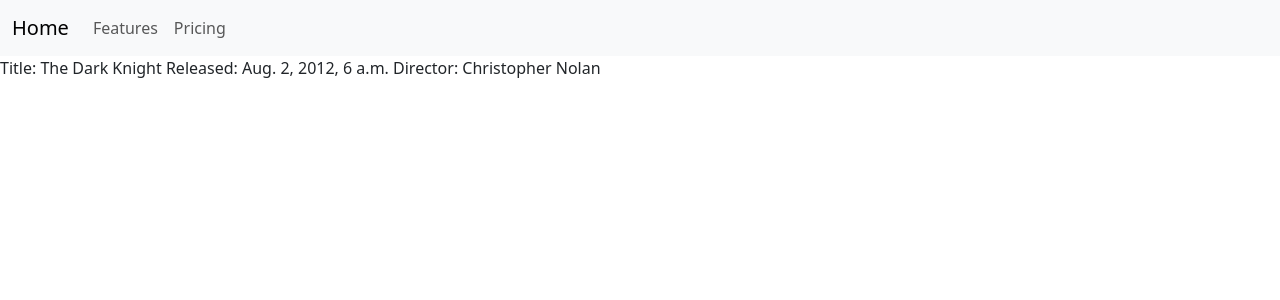
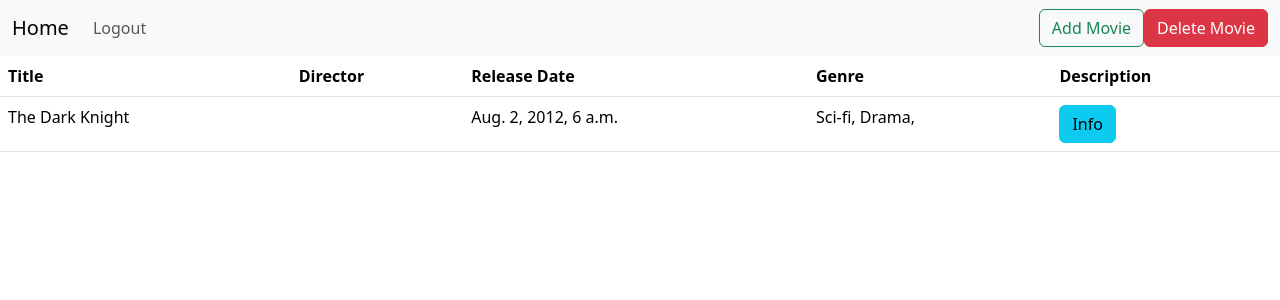
Before and after one commit to Mikheil-U/Projects, a Django app: page / in a window 1280 px wide. Shown: the top 300 px of the page. Run offline with Django 4.2, Linux system fonts and the light colour scheme; a user stored in the database is signed in; data comes from the database, SQL or seed files in the repository.

Commit message:
add navbar, and table. Implement authentication features.

```diff
--- a/django_projects/favourite_movies/movies_app/models.py
+++ b/django_projects/favourite_movies/movies_app/models.py
@@ -1,13 +1,21 @@
 from django.db import models
+from django.contrib.auth.models import User
 
 
 class Movie(models.Model):
     title = models.CharField(max_length=100)
     description = models.CharField(max_length=500)
-    release_date = models.DateTimeField()
-    directory = models.CharField(max_length=100)
+    release_date = models.DateField()
+    director = models.CharField(max_length=100)
     genre = models.CharField(max_length=100)
-    added_on = models.DateTimeField(auto_now_add=True)
+    added_on = models.DateField()
 
     def __str__(self):
         return self.title
+
+
+class UserProfileInfo(models.Model):
+    user = models.OneToOneField(User, on_delete=models.CASCADE)
+
+    def __str__(self):
+        return self.user.username
--- a/django_projects/favourite_movies/movies_app/templates/movies_app/base.html
+++ b/django_projects/favourite_movies/movies_app/templates/movies_app/base.html
@@ -4,38 +4,70 @@
     <meta charset="UTF-8">
     <meta name="viewport" content="width=device-width, initial-scale=1">
     <link href="https://cdn.jsdelivr.net/npm/bootstrap@5.3.2/dist/css/bootstrap.min.css" rel="stylesheet" integrity="sha384-T3c6CoIi6uLrA9TneNEoa7RxnatzjcDSCmG1MXxSR1GAsXEV/Dwwykc2MPK8M2HN" crossorigin="anonymous">
-
     <title>Title</title>
 </head>
 <body>
-
     <nav class="navbar navbar-expand-lg bg-body-tertiary">
       <div class="container-fluid">
         <a class="navbar-brand" href="{% url 'index' %}">Home</a>
-        <button class="navbar-toggler" type="button" data-bs-toggle="collapse" data-bs-target="#navbarNavAltMarkup" aria-controls="navbarNavAltMarkup" aria-expanded="false" aria-label="Toggle navigation">
+        <button class="navbar-toggler" type="button" data-bs-toggle="collapse" data-bs-target="#navbarTogglerDemo02" aria-controls="navbarTogglerDemo02" aria-expanded="false" aria-label="Toggle navigation">
           <span class="navbar-toggler-icon"></span>
         </button>
-        <div class="collapse navbar-collapse" id="navbarNavAltMarkup">
-          <div class="navbar-nav">
-            <a class="nav-link" href="#">Features</a>
-            <a class="nav-link" href="#">Pricing</a>
-          </div>
+        <div class="collapse navbar-collapse" id="navbarTogglerDemo02">
+          <ul class="navbar-nav me-auto mb-2 mb-lg-0">
+
+            <li class="nav-item">
+              {% if user.is_authenticated %}
+                <a class="nav-link" href="{% url 'logout_user' %}">Logout</a>
+              {% else %}
+                <a class="nav-link" href="{% url 'login_user' %}">Login</a>
+              {% endif %}
+            </li>
+          </ul>
+          <form class="d-flex" role="search">
+            <button class="btn btn-outline-success" type="submit">Add Movie</button>
+            <button type="button" class="btn btn-danger">Delete Movie</button>
+          </form>
         </div>
       </div>
     </nav>
+
+
     {% block content %}
     {% endblock %}
+
+
     {% if user.is_authenticated %}
         {% if movies %}
-            {% for movie in movies %}
-                <p>Title: {{movie.title}} Released: {{movie.release_date}} Director: {{movie.directory}}</p>
-            {% endfor %}
+                <table class="table">
+                  <thead>
+                    <tr>
+                      <th scope="col">Title</th>
+                      <th scope="col">Director</th>
+                      <th scope="col">Release Date</th>
+                      <th scope="col">Genre</th>
+                      <th scope="col">Description</th>
+                    </tr>
+                  </thead>
+                {% for movie in movies %}
+                <tbody>
+                    <tr>
+                      <td>{{movie.title}}</td>
+                      <td>{{movie.director}}</td>
+                      <td>{{movie.release_date}}</td>
+                      <td>{{movie.genre}}</td>
+                      <td><a href="https://www.google.com" class="btn btn-info">Info</a></td>
+                    </tr>
+                  </tbody>
+                {% endfor %}
+            </table>
+
         {% else %}
             <h3>There are no movies, would like to add?</h3>
         {% endif %}
 
     {% else %}
-        <h2>Login Here</h2>
+        <a href="{% url 'login_user' %}">Login here</a>
     {% endif %}
 
 </body>
--- a/django_projects/favourite_movies/movies_app/urls.py
+++ b/django_projects/favourite_movies/movies_app/urls.py
@@ -4,4 +4,6 @@ from . import views
 urlpatterns = [
     path('', views.index, name='index'),
     path('login/', views.login_user, name='login_user'),
+    path('logout/', views.user_logout, name='logout_user'),
+
 ]
--- a/django_projects/favourite_movies/movies_app/views.py
+++ b/django_projects/favourite_movies/movies_app/views.py
@@ -1,4 +1,9 @@
+from django.shortcuts import render
+from django.contrib.auth import authenticate, login, logout
+from django.urls import reverse
+from django.contrib.auth.decorators import login_required
 from django.contrib.auth import authenticate, login
+from django.http import HttpResponseRedirect, HttpResponse
 from django.contrib.auth.forms import AuthenticationForm
 from django.shortcuts import render, redirect
 from .models import Movie
@@ -7,6 +12,17 @@ from .models import Movie
 def index(request):
 
     return render(request, 'movies_app/base.html', {'movies': Movie.objects.all()})
+
+
+@login_required
+def user_logout(request):
+    logout(request)
+    return HttpResponseRedirect(reverse('index'))
+
+
+def user_login(request):
+    if request.method == "POST":
+        pass
 
 
 def login_user(request):
```
Also changed, not shown: django_projects/favourite_movies/favourite_movies/settings.py (+7 -2 lines), django_projects/favourite_movies/movies_app/templates/movies_app/login.html (+6 -1 lines).
